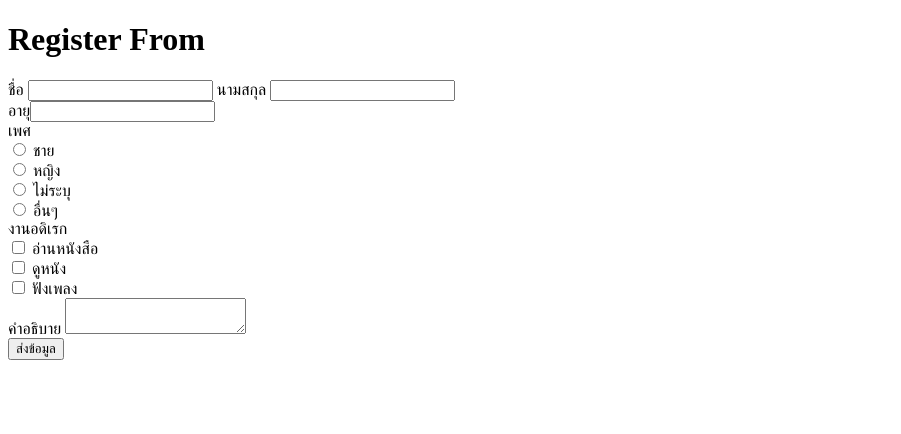
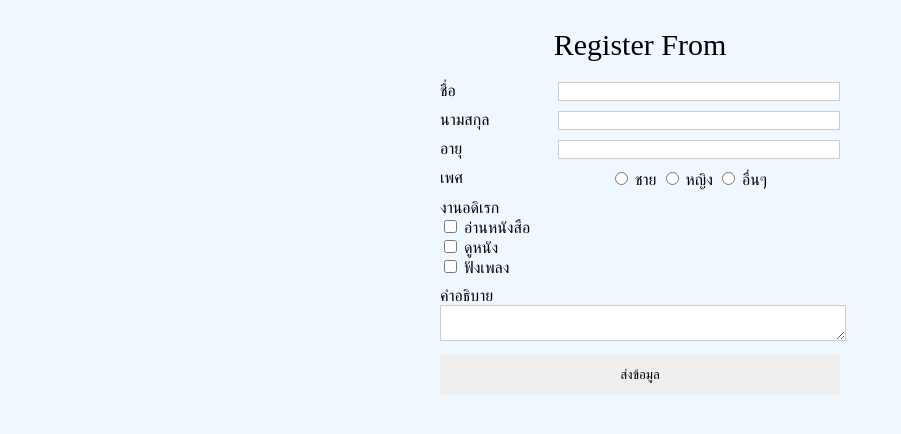
Before and after one commit to Theerapong25/241-2567-700, a plain HTML site: page index2.html in a window 1280 px wide. Shown: the whole page, without its empty margins (0-901 px from the left). Drawn offline with Linux system fonts and the light colour scheme; a web font is replaced by a local one.

Commit message:
css update

```diff
--- a/index2.html
+++ b/index2.html
@@ -4,43 +4,97 @@
     <meta charset="UTF-8">
     <meta name="viewport" content="width=device-width, initial-scale=1.0">
     <title>Document</title>
+    <style>
+
+        @font-face{
+            font-family: Kanit;
+            src: url('./Kanit/Kanit-Regular.ttf');
+        }
+        body {
+            background-color: aliceblue;
+            font-family: "Kanit";
+        }
+        .container{
+            width: 400px;
+            margin-left: auto;
+            margin-right: auto;
+            padding: 20px;
+        }
+        .header{
+            font-size: 30px;
+            text-align:center;
+            margin-bottom: 20px;
+        }
+        .header-form{
+            width: 170px;
+        }
+        .flex{
+            display: flex;
+        }
+        .form-input{
+            margin-bottom: 10px;
+        }
+        input.form,textarea{
+            border: 1px solid #ccc;
+            width: 100%;
+        }
+        .center{
+            text-align: center;
+        }
+        .button{
+            border: 0;
+            width: 100%;
+            height: 40px;
+        }
+    </style>
+
 </head>
 <body>
-    <!-- from -->
-     <h1> Register From</h1>
-     ชื่อ <input type="text">
-     นามสกุล  <input type="text"> <br>
-     อายุ<input type="number" min = " 0"max = "100">
-     <div>
-        เพศ
-        <div>
-            <input  name = "grnder" type="radio"> ชาย
+    <div class="container">
+        <div class ="header" >
+            Register From
         </div>
-        <div>
-            <input name = "grnder" type="radio"> หญิง
+        <div class="flex form-input">
+            <div class="header-form">ชื่อ</div>
+            <input class="form" type="text">
         </div>
-        <div>
-            <input  name = "grnder" type="radio"> ไม่ระบุ
+        <div class="flex form-input">
+            <div class="header-form">นามสกุล</div>
+            <input class="form" type="text">
         </div>
-        <div>
-            <input  name = "grnder" type="radio"> อื่นๆ
+        <div class="flex form-input">
+            <div class="header-form">อายุ</div>
+            <input class="form" type="number" min = " 0"max = "100">
         </div>
-        <div>
-            งานอดิเรก
+
+        <div class=" flex gender form-input">
+           <div class="header-form">เพศ</div>
+           <div>
+               <input  name = "gender" type="radio"> ชาย
+               <input name = "gender" type="radio"> หญิง
+               <input  name = "gender" type="radio"> อื่นๆ
+           </div>
+        </div>
+           <div class="form-input">
+            <div class="header-form">งานอดิเรก</div>
             <div>
-                <input  name = "hobby" type="checkbox"> อ่านหนังสือ
+                <input  name = "interest" type="checkbox"> อ่านหนังสือ
             </div>
             <div>
-                <input name = "hobby" type="checkbox"> ดูหนัง
+                <input name = "interest" type="checkbox"> ดูหนัง
             </div>
             <div>
-                <input  name = "hobby" type="checkbox"> ฟังเพลง
+                <input  name = "interest" type="checkbox"> ฟังเพลง
             </div>
-           </div>
-           <div>
-            คำอธิบาย
+            </div>
+            <div class="form-input">
+               คำอธิบาย
             <textarea></textarea>
-           </div>
-           <button>ส่งข้อมูล</button>
+            </div>
+            <div class="center">
+                <button class ="button">
+                    ส่งข้อมูล</button>
+            </div>
+    </div>
     </body>
 </html>
```
